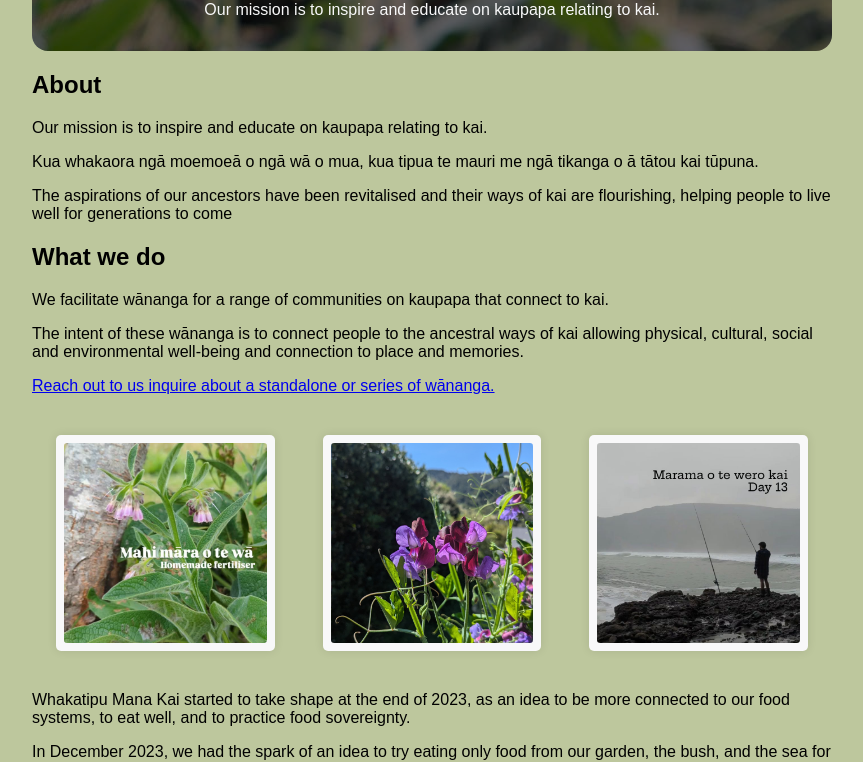
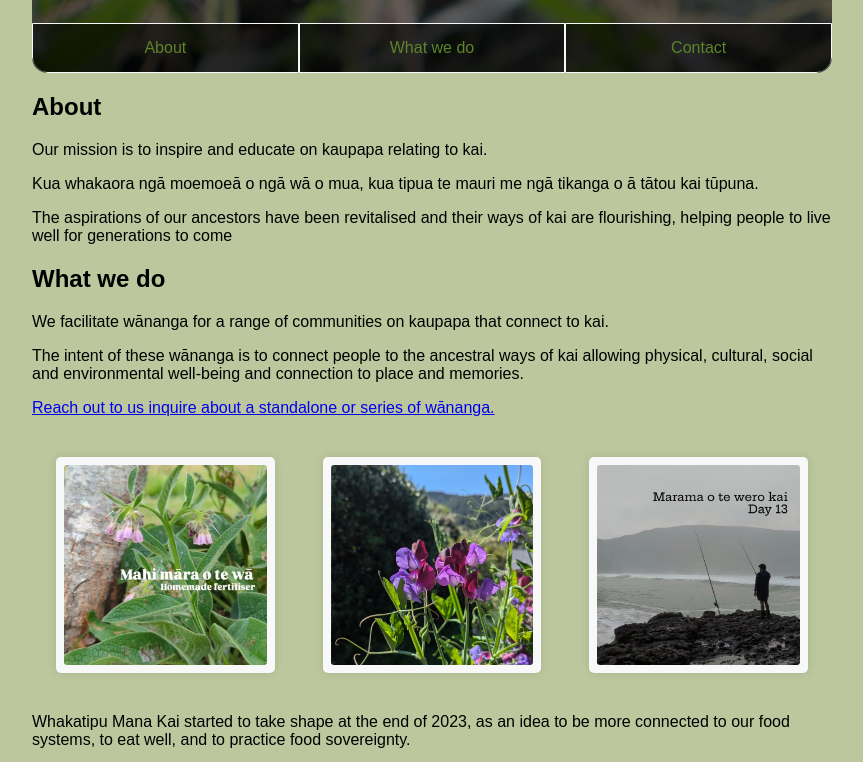
Before and after one commit to JavaGT/whakatipumanakai.co.nz, a plain HTML site: page docs/index.html in a window 1280 px wide. Shown: the part 162-924 px from the top of the page, without its empty margins (208-1071 px from the left). Drawn offline with Linux system fonts and the light colour scheme; a web font is replaced by a local one.

Commit message:
new-site-1

```diff
--- a/docs/index.html
+++ b/docs/index.html
@@ -9,12 +9,20 @@
     <link rel="preconnect" href="https://fonts.gstatic.com" crossorigin>
     <link href="https://fonts.googleapis.com/css2?family=Atma:wght@300;400;500;600;700&display=swap" rel="stylesheet">
     <link rel="stylesheet" href="style.css">
+    <script async src="https://www.googletagmanager.com/gtag/js?id=G-CGHVBY7P9B"></script>
+    <script>
+        window.dataLayer = window.dataLayer || [];
+        function gtag() { dataLayer.push(arguments); }
+        gtag('js', new Date());
+
+        gtag('config', 'G-CGHVBY7P9B');
+    </script>
 </head>
 
 <body>
     <div class="header" style="background-image: url(images/header.jpg);">
         <div class="header-content">
-            <div class="icons">
+            <!-- <div class="icons">
                 <a href="https://instagram.com/whakatipumanakai" target="_blank">
                     <svg class="icon" xmlns="http://www.w3.org/2000/svg" viewBox="0 0 448 512">
                         <path fill="currentColor"
@@ -27,9 +35,20 @@
                             d="M48 64C21.5 64 0 85.5 0 112c0 15.1 7.1 29.3 19.2 38.4L236.8 313.6c11.4 8.5 27 8.5 38.4 0L492.8 150.4c12.1-9.1 19.2-23.3 19.2-38.4c0-26.5-21.5-48-48-48L48 64zM0 176L0 384c0 35.3 28.7 64 64 64l384 0c35.3 0 64-28.7 64-64l0-208L294.4 339.2c-22.8 17.1-54 17.1-76.8 0L0 176z" />
                     </svg>
                 </a>
-            </div>
+            </div> -->
             <h1 class="atma-medium">Whakatipu Mana Kai</h1>
             <p>Our mission is to inspire and educate on kaupapa relating to kai.</p>
+            <ul class="nav">
+                <li>
+                    <a href="#about">About</a>
+                </li>
+                <li>
+                    <a href="#what-we-do">What we do</a>
+                </li>
+                <li>
+                    <a href="#contact">Contact</a>
+                </li>
+            </ul>
         </div>
     </div>
     <h2>About</h2>
--- a/docs/style.css
+++ b/docs/style.css
@@ -19,6 +19,7 @@ h1 {
     font-size: 3rem;
     text-align: center;
     margin: 0;
+    margin-top: 2rem;
 }
 
 @media screen and (max-width: 600px) {
@@ -63,7 +64,7 @@ h1 {
     flex-direction: column;
     justify-content: space-between;
     align-items: center;
-    padding: 1rem;
+    /* padding: 1rem; */
     background-color: rgba(0, 0, 0, 0.6);
     color: var(--color-3);
     text-align: center;
@@ -125,3 +126,46 @@ h1 {
 .icon svg {
     color: inherit;
 }
+
+
+.nav {
+    list-style: none;
+    display: flex;
+    flex-direction: row;
+    width: 100%;
+    padding: 0;
+    margin-bottom: 0;
+}
+
+.nav li {
+    height: 3rem;
+    line-height: 3rem;
+    margin: 0;
+    flex: 1;
+    border: 1px solid var(--color-3);
+}
+
+/* first border radious bottom left 1rem */
+.nav li:first-child {
+    border-bottom-left-radius: 1rem;
+}
+
+/* last border radious bottom right 1rem */
+.nav li:last-child {
+    border-bottom-right-radius: 1rem;
+}
+
+.nav a {
+    display: block;
+    text-align: center;
+    height: 100%;
+    width: 100%;
+    background-color: rgba(0, 0, 0, 0.6);
+    text-decoration: none;
+    color: var(--color-1);
+}
+
+.nav a:hover {
+    background-color: var(--color-1);
+    color: var(--color-3);
+}
```
